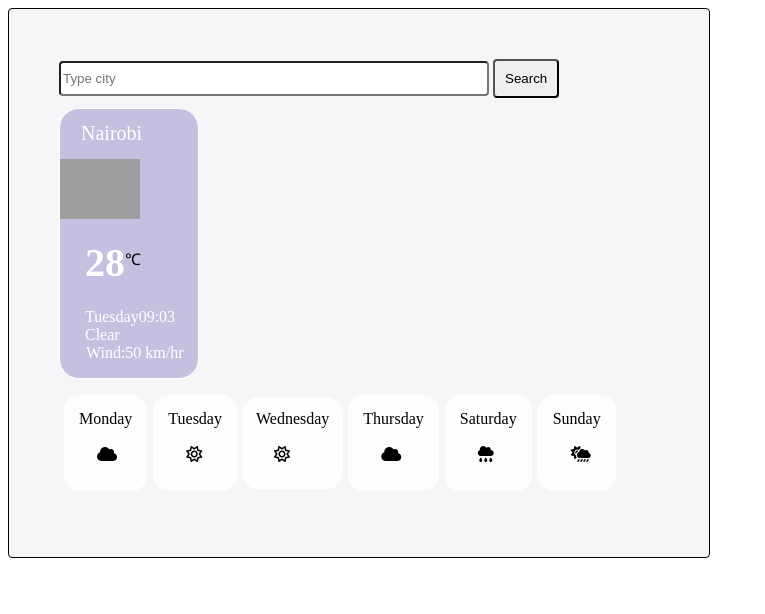
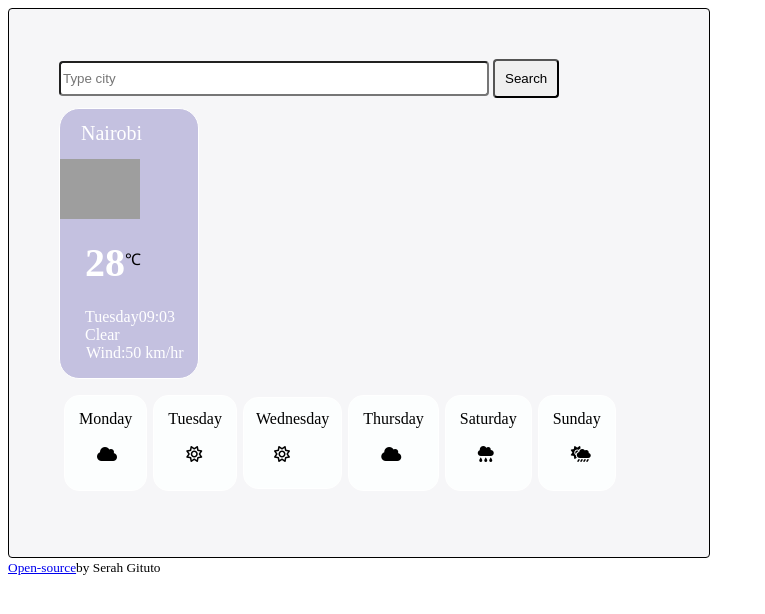
Before and after one commit to SerahGituto/NEW, a plain HTML site: page index.html in a window 1280 px wide. Shown: the whole page, without its empty margins (0-765 px from the left). Drawn offline with nearby package versions, Linux system fonts and the light colour scheme; grey boxes are pictures that could not be loaded.

Commit message:
linked Github to the project

```diff
--- a/index.html
+++ b/index.html
@@ -72,6 +72,8 @@
         <div><i class="fa-solid fa-cloud-sun-rain"></i></div>
       </li>
     </ul>
+    </div>
+   <small> <a href="https://github.com/SerahGituto/NEW">Open-source</a>by Serah Gituto</small>
     <script src="src/index.js"></script>
   </body>
 </html>
```
